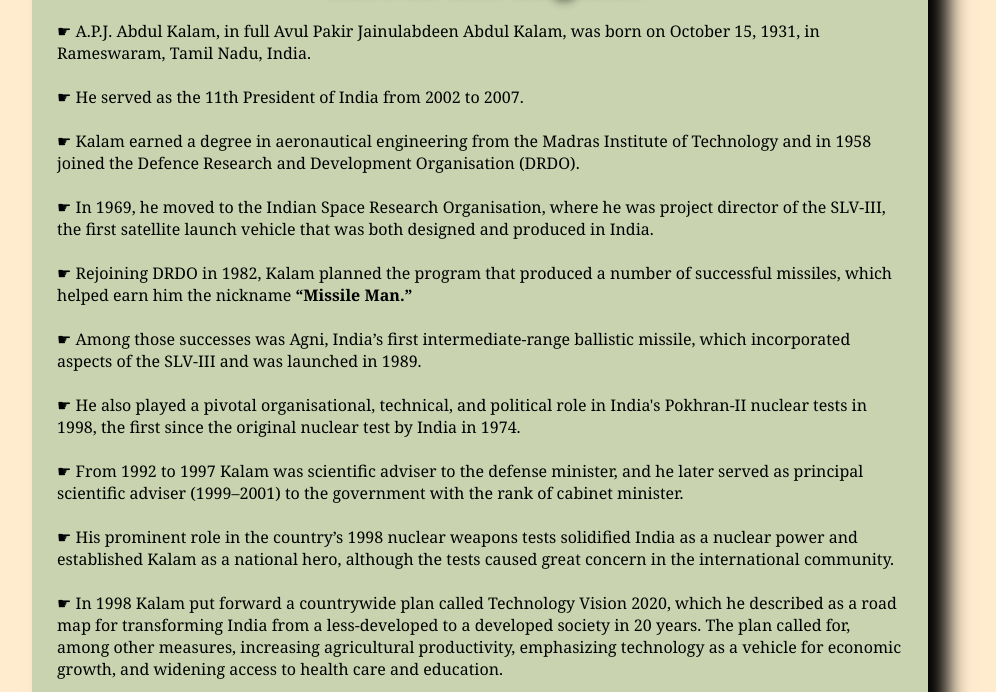
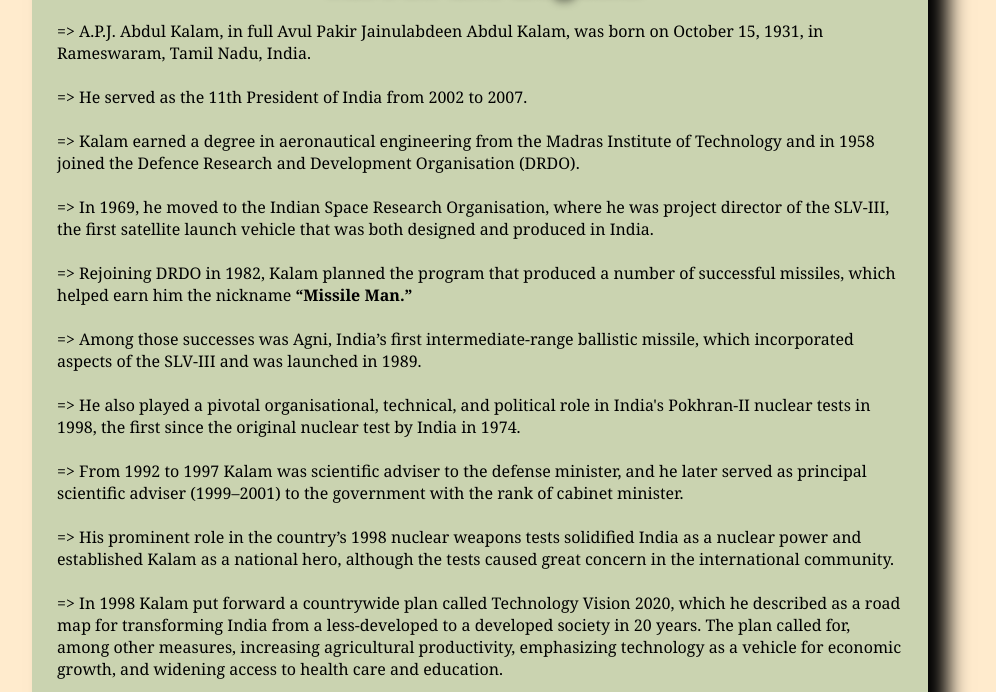
Before and after one commit to Balsingh123/Tribute_page1, a plain HTML site: page index.html in a window 1280 px wide. Shown: the part 728-1420 px from the top of the page, without its empty margins (160-1156 px from the left). Drawn offline with Linux system fonts and the light colour scheme.

Commit message:
Update index.html

```diff
--- a/index.html
+++ b/index.html
@@ -27,49 +27,49 @@
                 About the Legend
             </h1>
             <p>
-                ☛ A.P.J. Abdul Kalam, in full
+                => A.P.J. Abdul Kalam, in full
                 Avul Pakir Jainulabdeen Abdul Kalam,
                 was born on October 15, 1931, in
                 Rameswaram, Tamil Nadu, India.<br><br>
-                ☛ He served as the 11th President
+                => He served as the 11th President
                 of India from 2002 to 2007.<br><br>
-                ☛ Kalam earned a degree in
+                => Kalam earned a degree in
                 aeronautical engineering from the
                 Madras Institute of Technology and in
                 1958 joined the Defence Research and
                 Development Organisation (DRDO).<br><br>
-                ☛ In 1969, he moved to the Indian
+                => In 1969, he moved to the Indian
                 Space Research Organisation, where he
                 was project director of the SLV-III, the
                 first satellite launch vehicle that was
                 both designed and produced in India.
-                <br><br> ☛ Rejoining DRDO in 1982,
+                <br><br> => Rejoining DRDO in 1982,
                 Kalam planned the program that produced
                 a number of successful missiles, which
                 helped earn him the nickname <b>
                     “Missile Man.”</b>
-                <br><br> ☛ Among those successes
+                <br><br> => Among those successes
                 was Agni, India’s first intermediate-range
                 ballistic missile, which incorporated
                 aspects of the SLV-III and was launched
                 in 1989.
-                <br><br> ☛ He also played a
+                <br><br> => He also played a
                 pivotal organisational, technical,
                 and political role in India's Pokhran-II
                 nuclear tests in 1998, the first since
                 the original nuclear test by India in 1974.
-                <br><br> ☛ From 1992 to 1997 Kalam
+                <br><br> => From 1992 to 1997 Kalam
                 was scientific adviser to the defense
                 minister, and he later served as principal
                 scientific adviser (1999–2001) to the
                 government with the rank of cabinet minister.
-                <br><br> ☛ His prominent role in
+                <br><br> => His prominent role in
                 the country’s 1998 nuclear weapons tests
                 solidified India as a nuclear power and
                 established Kalam as a national hero,
                 although the tests caused great concern
                 in the international community.
-                <br><br> ☛ In 1998 Kalam put
+                <br><br> => In 1998 Kalam put
                 forward a countrywide plan called
                 Technology Vision 2020, which he described
                 as a road map for transforming India from
@@ -80,7 +80,7 @@
                 a vehicle for economic growth, and
                 widening access to health care and
                 education.
-                <br><br> ☛ Kalam received <b>7</b>
+                <br><br> => Kalam received <b>7</b>
                 honorary doctorates from <b>40</b>
                 universities. The Government of India
                 honoured him with the <b>Padma Bhushan
@@ -88,30 +88,30 @@
                     in 1990</b> for his work with ISRO and
                 DRDO and his role as a scientific advisor
                 to the Government.
-                <br><br> ☛ In 1997, Kalam received
-                India's highest civilian honour, the
+                <br><br> => In 1997, Kalam received
+                India's highest civilian honor, the
                 Bharat Ratna, for his contribution to
                 the scientific research and modernisation
-                of defence technology in India.
-                <br><br> ☛ In 2013, he was the
+                of defense technology in India.
+                <br><br> => In 2013, he was the
                 recipient of the Von Braun Award from
                 the National Space Society "to recognize
                 excellence in the management and leadership
                 of a space-related project".
-                <br><br> ☛ While delivering a
+                <br><br> => While delivering a
                 lecture at the Indian Institute of
                 Management Shillong, Kalam collapsed and
                 died from an apparent cardiac arrest on
                 <b>27 July 2015</b>, aged 83.
-                <br><br> ☛ Wheeler Island, a
+                <br><br> => Wheeler Island, a
                 national missile test site in Odisha, was
                 renamed <b>Kalam Island</b> in September
                 2015.
-                <br><br> ☛ A prominent road in
+                <br><br> => A prominent road in
                 New Delhi was renamed from Aurangzeb
                 Road to <b>Dr APJ Abdul Kalam Road</b>
                 in August 2015.
-                <br><br> ☛ In February 2018,
+                <br><br> => In February 2018,
                 scientists from the Botanical Survey
                 of India named a newly found plant
                 species as Drypetes kalamii, in his
```
